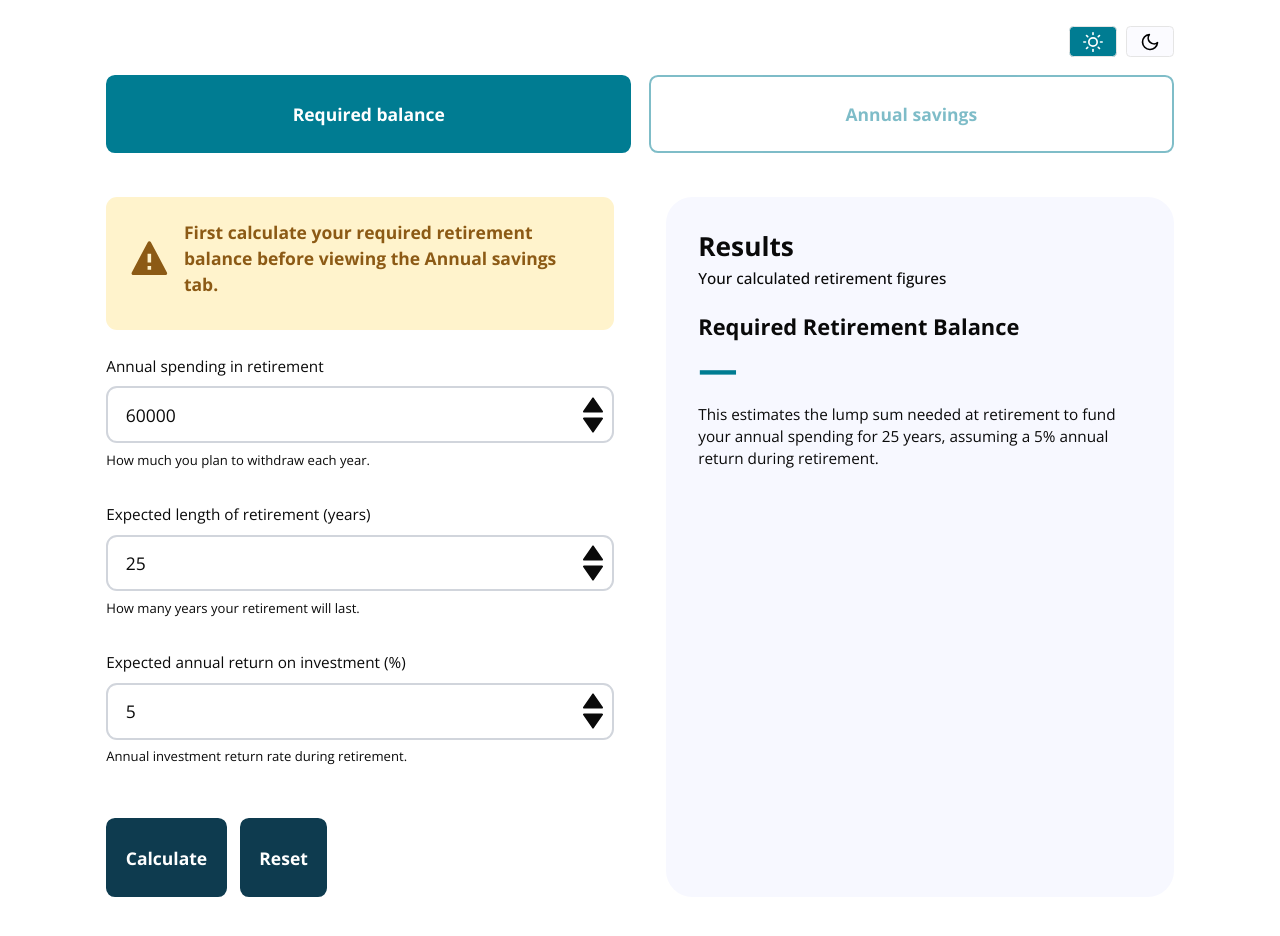
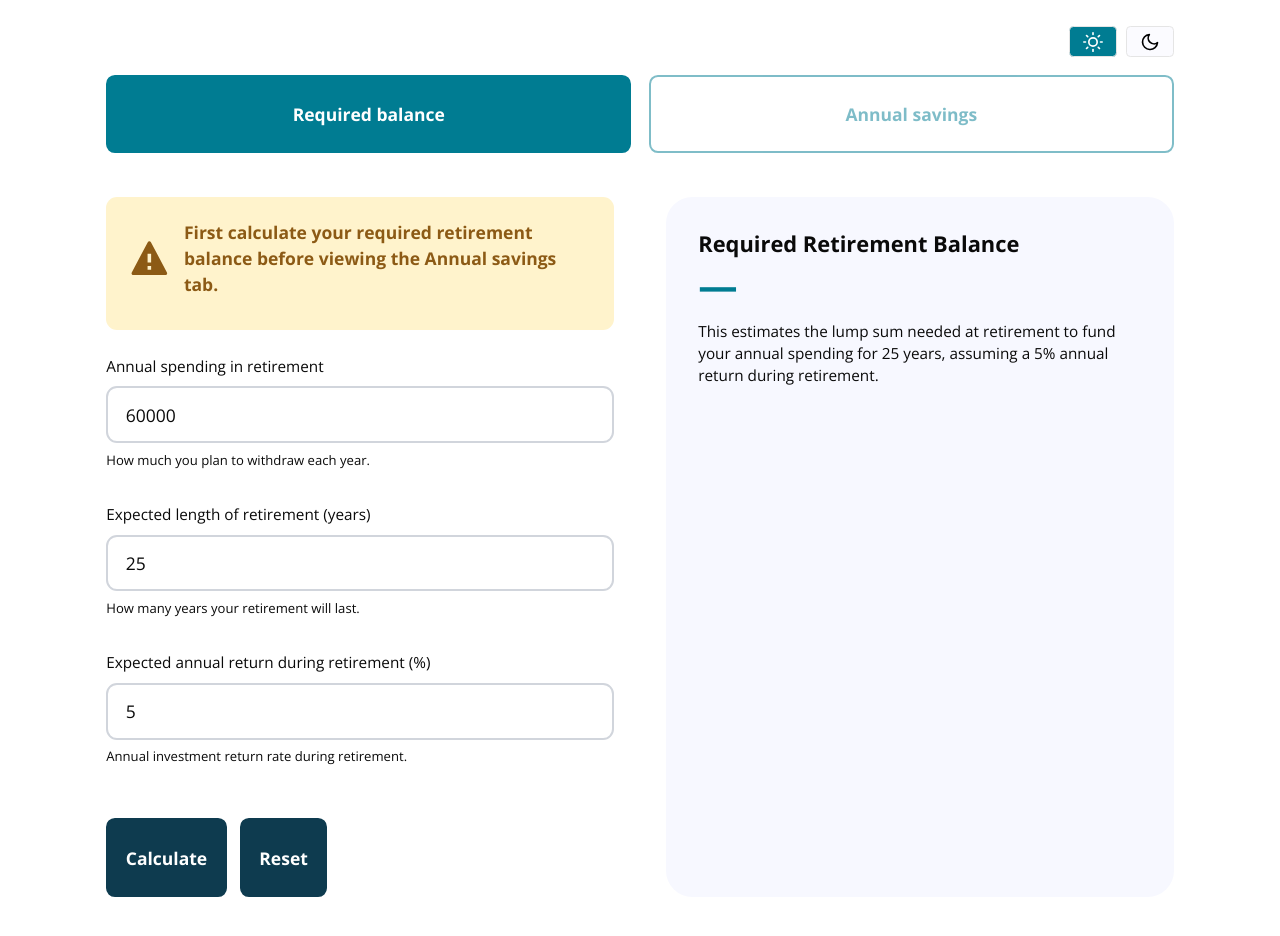
Before and after one commit to SU-SWS/ifdm_learning_apps, a Next.js app: page /interactives/retirement-calculator in a window 1280 px wide. Shown: the top 936 px of the page. Built offline with nearby package versions, Linux system fonts and the light colour scheme.

Commit message:
IFDM-155: Fix to calculator

```diff
--- a/app/interactives/retirement-calculator/page.tsx
+++ b/app/interactives/retirement-calculator/page.tsx
@@ -3,12 +3,13 @@
 import { useState, useMemo } from "react"
 import ThemeToggle from "@/app/lib/theme-toggle";
 import { Tabs, TabsList, TabsTrigger } from "@/app/ui/components/tabs";
-import { BiSolidError, BiSolidDownArrow, BiSolidUpArrow } from "react-icons/bi";
+import { BiSolidError } from "react-icons/bi";
 
 interface CalculatorInputs {
   annualSpending: number
   retirementLength: number
-  expectedReturn: number
+  expectedReturnDuringRetirement: number  // Used for Required Balance calculation
+  expectedReturnBeforeRetirement: number  // Used ONLY for Annual Savings calculation
   currentSavings: number
   yearsToRetirement: number
 }
@@ -25,9 +26,10 @@ function formatCurrency(value: number): string {
 const defaultInputs: CalculatorInputs = {
   annualSpending: 60000,
   retirementLength: 25,
-  expectedReturn: 5,
+  expectedReturnDuringRetirement: 5,
+  expectedReturnBeforeRetirement: 0,
   currentSavings: 0,
-  yearsToRetirement: 30,
+  yearsToRetirement: 0,
 }
 
 export default function RetirementCalculator() {
@@ -37,34 +39,35 @@ export default function RetirementCalculator() {
   const [frozenRequiredBalance, setFrozenRequiredBalance] = useState<number>(0)
 
   const results = useMemo(() => {
-    const realReturn = inputs.expectedReturn / 100
+    const realReturnDuringRetirement = inputs.expectedReturnDuringRetirement / 100  // ← CHANGED
+    const realReturnBeforeRetirement = inputs.expectedReturnBeforeRetirement / 100  // ← ADDED
 
     // Calculate Required Balance based on retirement spending needs
     let calculatedRequiredBalance: number
 
-    if (realReturn <= 0) {
+    if (realReturnDuringRetirement <= 0) {  // ← CHANGED
       calculatedRequiredBalance = inputs.annualSpending * inputs.retirementLength
     } else {
       calculatedRequiredBalance =
         inputs.annualSpending *
-        ((1 - Math.pow(1 + realReturn, -inputs.retirementLength)) / realReturn)
+        ((1 - Math.pow(1 + realReturnDuringRetirement, -inputs.retirementLength)) / realReturnDuringRetirement)  // ← CHANGED
     }
 
     // Use frozen value for Annual Savings tab, fresh calculation for Required Balance tab
     const requiredBalance = activeTab === "savings" ? frozenRequiredBalance : calculatedRequiredBalance
 
     // Now calculate target balance and annual savings based on the appropriate required balance
-    const FV_currentSavings = inputs.currentSavings * Math.pow(1 + realReturn, inputs.yearsToRetirement)
+    const FV_currentSavings = inputs.currentSavings * Math.pow(1 + realReturnBeforeRetirement, inputs.yearsToRetirement)  // ← CHANGED
     const targetBalance = Math.max(0, requiredBalance - FV_currentSavings)
 
     let annualSavings: number
 
-    if (realReturn <= 0 || inputs.yearsToRetirement <= 0) {
+    if (realReturnBeforeRetirement <= 0 || inputs.yearsToRetirement <= 0) {  // ← CHANGED
       annualSavings = inputs.yearsToRetirement > 0 ? targetBalance / inputs.yearsToRetirement : 0
     } else {
       annualSavings =
         targetBalance *
-        (realReturn / (Math.pow(1 + realReturn, inputs.yearsToRetirement) - 1))
+        (realReturnBeforeRetirement / (Math.pow(1 + realReturnBeforeRetirement, inputs.yearsToRetirement) - 1))  // ← CHANGED
     }
 
     return {
@@ -78,20 +81,34 @@ export default function RetirementCalculator() {
   const updateInput = (key: keyof CalculatorInputs, value: string) => {
     const numValue = parseFloat(value) || 0
     setInputs((prev) => ({ ...prev, [key]: numValue }))
-    // Only invalidate the calculation when balance-tab-only inputs change
-    // while on the balance tab. Shared inputs (expectedReturn, retirementLength)
-    // and savings-tab inputs should not reset when on the savings tab.
-    const savingsTabKeys: Array<keyof CalculatorInputs> = ["currentSavings", "yearsToRetirement"]
-    const sharedKeys: Array<keyof CalculatorInputs> = ["expectedReturn", "retirementLength"]
-    if (savingsTabKeys.includes(key)) return
-    if (sharedKeys.includes(key) && activeTab === "savings") return
+
+    // Inputs that ONLY affect the savings calculation (don't reset isCalculated)
+    const savingsOnlyInputs: Array<keyof CalculatorInputs> = [
+      "currentSavings",
+      "yearsToRetirement",
+      "expectedReturnBeforeRetirement"  // ← ADDED
+    ]
+
+    // Inputs that affect the Required Balance calculation
+    const balanceInputs: Array<keyof CalculatorInputs> = [
+      "annualSpending",
+      "retirementLength",
+      "expectedReturnDuringRetirement"  // ← ADDED
+    ]
+
+    // Don't reset if changing savings-only inputs
+    if (savingsOnlyInputs.includes(key)) return
+
+    // Don't reset if on savings tab and changing balance inputs
+    if (activeTab === "savings" && balanceInputs.includes(key)) return
+
     setIsCalculated(false)
   }
 
   const handleCalculate = () => {
     setIsCalculated(true)
     // FREEZE the required balance when Calculate is clicked
-    const realReturn = inputs.expectedReturn / 100
+    const realReturn = inputs.expectedReturnDuringRetirement / 100  // ← CHANGED
     let calculatedRequiredBalance: number
 
     if (realReturn <= 0) {
@@ -160,13 +177,6 @@ export default function RetirementCalculator() {
               </div>
             )}
 
-            {isCalculated && (
-              <div className="bg-[var(--card-background)] rounded-3xl p-[32px]">
-                <p className="font-bold mb-1">Target Retirement Savings</p>
-                <p className="text-4xl font-bold text-lagunita">{isCalculated ? formatCurrency(results.targetBalance) : "—"}</p>
-              </div>
-            )}
-
             {activeTab === "balance" ? (
               <>
                 {/* Required Balance Result */}
@@ -183,36 +193,6 @@ export default function RetirementCalculator() {
                       onChange={(e) => updateInput("annualSpending", e.target.value)}
                       className="w-full pl-4 pr-16 py-3 border-2 border-gray-300 rounded-lg focus:border-blue-500 focus:ring-2 focus:ring-blue-200 outline-none transition [appearance:textfield] [&::-webkit-outer-spin-button]:appearance-none [&::-webkit-inner-spin-button]:appearance-none"
                     />
-                    <div className="absolute right-2 top-1/2 -translate-y-1/2 flex flex-col">
-                      <button
-                        type="button"
-                        tabIndex={-1}
-                        aria-label="Increase amount"
-                        onClick={() =>
-                          updateInput(
-                            "annualSpending",
-                            String((inputs.annualSpending ?? 0) + 1)
-                          )
-                        }
-                        className="mb-[-5px] hover:text-grey-med-dark focus:outline-none"
-                      >
-                        <BiSolidUpArrow size={24} />
-                      </button>
-                      <button
-                        type="button"
-                        tabIndex={-1}
-                        aria-label="Decrease amount"
-                        onClick={() =>
-                          updateInput(
-                            "annualSpending",
-                            String(Math.max(0, (inputs.annualSpending ?? 0) - 1))
-                          )
-                        }
-                        className="hover:text-grey-med-dark focus:outline-none"
-                      >
-                        <BiSolidDownArrow size={24} />
-                      </button>
-                    </div>
                   </div>
                   <p className="text-xs">
                     How much you plan to withdraw each year.
@@ -235,36 +215,6 @@ export default function RetirementCalculator() {
                       onChange={(e) => updateInput("currentSavings", e.target.value)}
                       className="w-full pl-4 pr-16 py-3 border-2 border-gray-300 rounded-lg focus:border-blue-500 focus:ring-2 focus:ring-blue-200 outline-none transition [appearance:textfield] [&::-webkit-outer-spin-button]:appearance-none [&::-webkit-inner-spin-button]:appearance-none"
                     />
-                    <div className="absolute right-2 top-1/2 -translate-y-1/2 flex flex-col">
-                      <button
-                        type="button"
-                        tabIndex={-1}
-                        aria-label="Increase amount"
-                        onClick={() =>
-                          updateInput(
-                            "currentSavings",
-                            String((inputs.currentSavings ?? 0) + 1)
-                          )
-                        }
-                        className="mb-[-5px] hover:text-grey-med-dark focus:outline-none"
-                      >
-                        <BiSolidUpArrow size={24} />
-                      </button>
-                      <button
-                        type="button"
-                        tabIndex={-1}
-                        aria-label="Decrease amount"
-                        onClick={() =>
-                          updateInput(
-                            "currentSavings",
-                            String(Math.max(0, (inputs.currentSavings ?? 0) - 1))
-                          )
-                        }
-                        className="hover:text-grey-med-dark focus:outline-none"
-                      >
-                        <BiSolidDownArrow size={24} />
-                      </button>
-                    </div>
                   </div>
                   <p className="text-xs">
                     How much you have already saved for retirement.
@@ -285,36 +235,6 @@ export default function RetirementCalculator() {
                       onChange={(e) => updateInput("yearsToRetirement", e.target.value)}
                       className="w-full pl-4 pr-16 py-3 border-2 border-gray-300 rounded-lg focus:border-blue-500 focus:ring-2 focus:ring-blue-200 outline-none transition [appearance:textfield] [&::-webkit-outer-spin-button]:appearance-none [&::-webkit-inner-spin-button]:appearance-none"
                     />
-                    <div className="absolute right-2 top-1/2 -translate-y-1/2 flex flex-col">
-                      <button
-                        type="button"
-                        tabIndex={-1}
-                        aria-label="Increase years"
-                        onClick={() =>
-                          updateInput(
-                            "yearsToRetirement",
-                            String(Math.min(99, (inputs.yearsToRetirement ?? 0) + 1))
-                          )
-                        }
-                        className="mb-[-5px] hover:text-grey-med-dark focus:outline-none"
-                      >
-                        <BiSolidUpArrow size={24} />
-                      </button>
-                      <button
-                        type="button"
-                        tabIndex={-1}
-                        aria-label="Decrease years"
-                        onClick={() =>
-                          updateInput(
-                            "yearsToRetirement",
-                            String(Math.max(0, (inputs.yearsToRetirement ?? 0) - 1))
-                          )
-                        }
-                        className="hover:text-grey-med-dark focus:outline-none"
-                      >
-                        <BiSolidDownArrow size={24} />
-                      </button>
-                    </div>
                   </div>
                   <p className="text-xs">
                     How many years until you plan to retire.
@@ -336,94 +256,55 @@ export default function RetirementCalculator() {
                   onChange={(e) => updateInput("retirementLength", e.target.value)}
                   className="w-full pl-4 pr-16 py-3 border-2 border-gray-300 rounded-lg focus:border-blue-500 focus:ring-2 focus:ring-blue-200 outline-none transition [appearance:textfield] [&::-webkit-outer-spin-button]:appearance-none [&::-webkit-inner-spin-button]:appearance-none"
                 />
-                <div className="absolute right-2 top-1/2 -translate-y-1/2 flex flex-col">
-                  <button
-                    type="button"
-                    tabIndex={-1}
-                    aria-label="Increase amount"
-                    onClick={() =>
-                      updateInput(
-                        "retirementLength",
-                        String((inputs.retirementLength ?? 0) + 1)
-                      )
-                    }
-                    className="mb-[-5px] hover:text-grey-med-dark focus:outline-none"
-                  >
-                    <BiSolidUpArrow size={24} />
-                  </button>
-                  <button
-                    type="button"
-                    tabIndex={-1}
-                    aria-label="Decrease amount"
-                    onClick={() =>
-                      updateInput(
-                        "retirementLength",
-                        String(Math.max(0, (inputs.retirementLength ?? 0) - 1))
-                      )
-                    }
-                    className="hover:text-grey-med-dark focus:outline-none"
-                  >
-                    <BiSolidDownArrow size={24} />
-                  </button>
-                </div>
                 </div>
               <p className="text-xs">
                 How many years your retirement will last.
               </p>
             </div>}
 
-            {/* Expected Return Input */}
+            {/* Expected Return Input - BALANCE TAB */}
+            {activeTab === "balance" && (
               <div className="space-y-2">
                 <label className="block text-sm text-foreground">
-                Expected annual return on investment (%)
+                  Expected annual return during retirement (%)
                 </label>
                 <div className="relative">
                   <input
                     type="number"
                     min="0"
                     step="0.1"
-                  value={inputs.expectedReturn || ""}
-                  onChange={(e) => updateInput("expectedReturn", e.target.value)}
+                    value={inputs.expectedReturnDuringRetirement || ""}
+                    onChange={(e) => updateInput("expectedReturnDuringRetirement", e.target.value)}
                     className="w-full pl-4 pr-16 py-3 border-2 border-gray-300 rounded-lg focus:border-blue-500 focus:ring-2 focus:ring-blue-200 outline-none transition [appearance:textfield] [&::-webkit-outer-spin-button]:appearance-none [&::-webkit-inner-spin-button]:appearance-none"
                   />
-                <div className="absolute right-2 top-1/2 -translate-y-1/2 flex flex-col">
-                  <button
-                    type="button"
-                    tabIndex={-1}
-                    aria-label="Increase amount"
-                    onClick={() =>
-                      updateInput(
-                        "expectedReturn",
-                        String(Math.round(((inputs.expectedReturn ?? 0) + 0.1) * 10) / 10)
-                      )
-                    }
-                    className="mb-[-5px] hover:text-grey-med-dark focus:outline-none"
-                  >
-                    <BiSolidUpArrow size={24} />
-                  </button>
-                  <button
-                    type="button"
-                    tabIndex={-1}
-                    aria-label="Decrease amount"
-                    onClick={() =>
-                      updateInput(
-                        "expectedReturn",
-                        String(Math.max(0, Math.round(((inputs.expectedReturn ?? 0) - 0.1) * 10) / 10))
-                      )
-                    }
-                    className="hover:text-grey-med-dark focus:outline-none"
-                  >
-                    <BiSolidDownArrow size={24} />
-                  </button>
-                </div>
                 </div>
                 <p className="text-xs">
-                {activeTab === "balance"
-                  ? "Annual investment return rate during retirement."
-                  : "Annual investment return rate before retirement."
-                }
+                  Annual investment return rate during retirement.
                 </p>
               </div>
+            )}
+
+{/* Expected Return Input - SAVINGS TAB */}
+{activeTab === "savings" && (
+  <div className="space-y-2">
+    <label className="block text-sm text-foreground">
+      Expected annual return before retirement (%)
+    </label>
+    <div className="relative">
+      <input
+        type="number"
+        min="0"
+        step="0.1"
+        value={inputs.expectedReturnBeforeRetirement || ""}
+        onChange={(e) => updateInput("expectedReturnBeforeRetirement", e.target.value)}
+        className="w-full pl-4 pr-16 py-3 border-2 border-gray-300 rounded-lg focus:border-blue-500 focus:ring-2 focus:ring-blue-200 outline-none transition [appearance:textfield] [&::-webkit-outer-spin-button]:appearance-none [&::-webkit-inner-spin-button]:appearance-none"
+      />
+    </div>
+    <p className="text-xs">
+      Annual investment return rate before retirement.
+    </p>
+  </div>
+)}
 
             {/* Calculate and Reset Buttons */}
 
@@ -450,9 +331,6 @@ export default function RetirementCalculator() {
 
           {/* Right Column - Results */}
           <div className="bg-[var(--card-background)] rounded-3xl p-[32px]">
-            <h3 className="mb-1 text-2xl font-bold">Results</h3>
-
-            <p className="mb-5 text-sm font-medium">Your calculated retirement figures</p>
             {activeTab === "balance" ? (
               <>
                 {/* Required Balance Result */}
@@ -463,7 +341,9 @@ export default function RetirementCalculator() {
                   <p className="text-4xl font-bold text-lagunita">
                     {isCalculated ? formatCurrency(results.requiredBalance) : "—"}
                   </p>
-                  <p className="mt-3 mb-6 text-sm">This estimates the lump sum needed at retirement to fund your annual spending for {inputs.retirementLength} years, assuming a {inputs.expectedReturn}% annual return during retirement.</p>
+                  <p className="mt-3 mb-6 text-sm">
+                    This estimates the lump sum needed at retirement to fund your annual spending for {inputs.retirementLength} years, assuming a {inputs.expectedReturnDuringRetirement}% annual return during retirement.
+                  </p>
                 </div>
               </>
             ) : (
@@ -471,15 +351,25 @@ export default function RetirementCalculator() {
                 {/* Annual Savings Result */}
                 <div className="mb-8">
                   <p className="font-bold text-xl mb-1">Required Retirement Balance</p>
-                  <p className="text-4xl font-bold text-lagunita">{isCalculated ? formatCurrency(results.requiredBalance) : "—"}</p>
-                  <p className="mt-3 mb-6 text-sm">This estimates the lump sum needed at retirement to fund your annual spending for {inputs.retirementLength} years, assuming a {inputs.expectedReturn}% annual return during retirement.</p>
+                  <p className="text-4xl font-bold text-lagunita">
+                    {isCalculated ? formatCurrency(results.requiredBalance) : "—"}
+                  </p>
+                  <p className="mt-3 mb-6 text-sm">
+                    This estimates the lump sum needed at retirement to fund your annual spending
+                    for {inputs.retirementLength} years, assuming a {inputs.expectedReturnDuringRetirement}%
+                    annual return during retirement.
+                  </p>
                   <p className="mb-1 font-bold">
                     Required Annual Savings
                   </p>
                   <p className="text-4xl font-bold text-lagunita">
                     {formatCurrency(results.annualSavings)}
                   </p>
-                  <p className="mt-3 mb-6 text-sm">Amount to save each year over {inputs.yearsToRetirement} years to reach your target balance, assuming a {inputs.expectedReturn}% annual return before retirement.</p>
+                  <p className="mt-3 mb-6 text-sm">
+                    Amount to save each year over {inputs.yearsToRetirement} years to reach your
+                    target balance, assuming a {inputs.expectedReturnBeforeRetirement}% annual
+                    return before retirement.
+                  </p>
                 </div>
               </>
             )}
```
Lines whose indentation alone changed are shown as unchanged.
